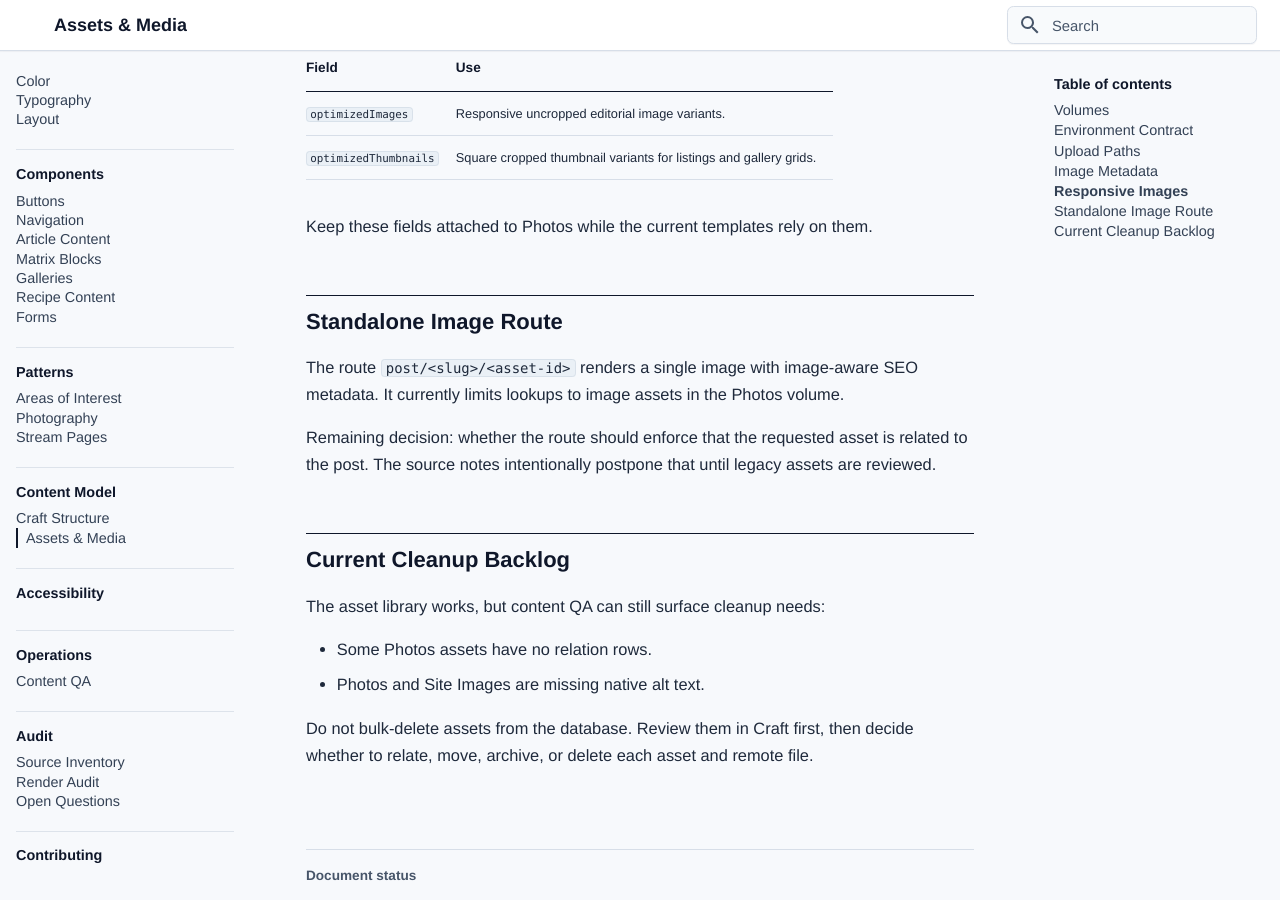
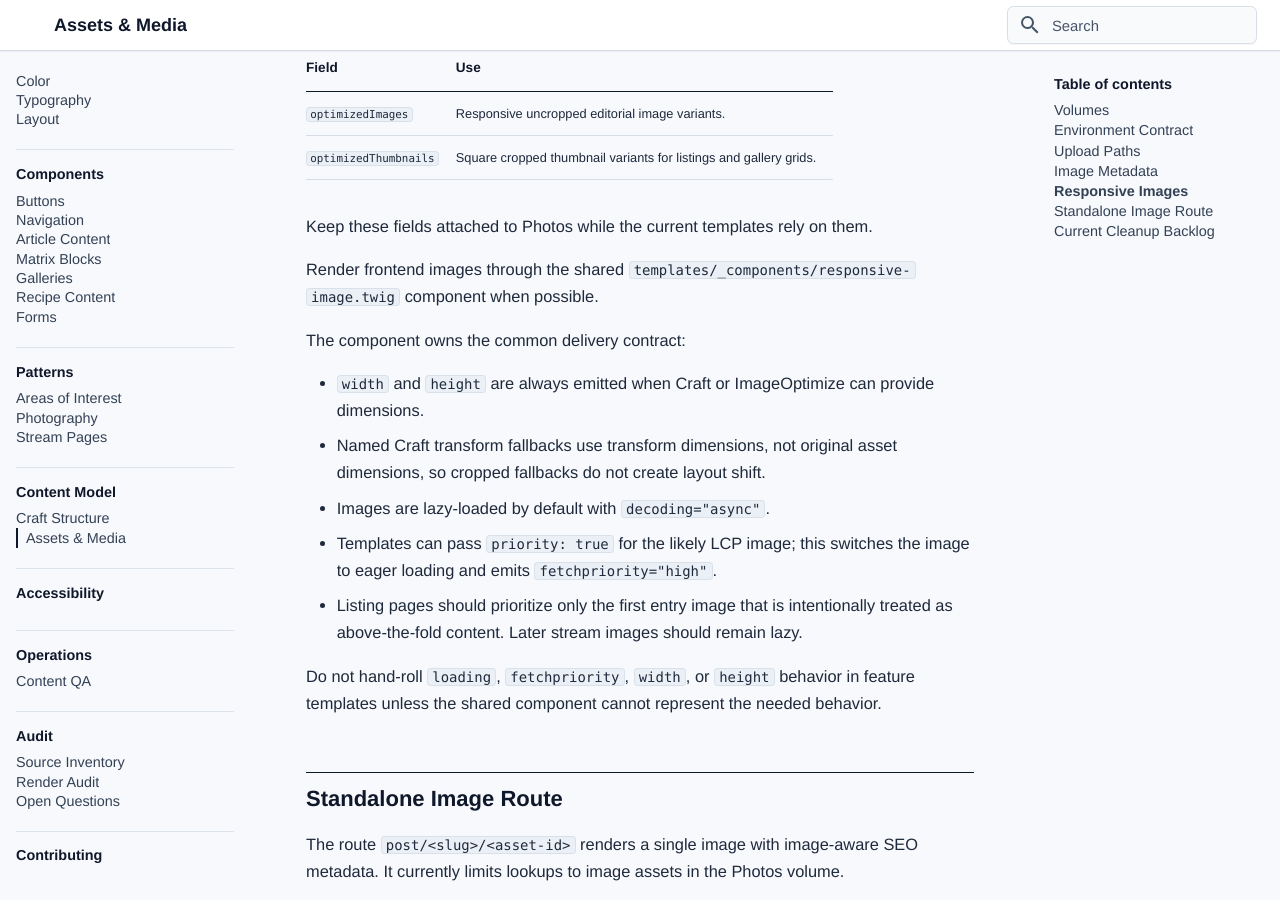
Before and after one commit to bentilden/Design-System, an MkDocs documentation site: the page built from docs/content-model/assets-media.md, in a window 1280 px wide and 900 px high, scrolled down 2672 px. Built offline with MkDocs 1.6.1 and Material for MkDocs 9.7.7, drawn with Linux system fonts in a browser that asks for light colours; some web fonts are replaced.

Commit message:
Document responsive image delivery standards

```diff
--- a/docs/content-model/assets-media.md
+++ b/docs/content-model/assets-media.md
@@ -99,6 +99,18 @@ The Photos volume carries two ImageOptimize fields:
 
 Keep these fields attached to Photos while the current templates rely on them.
 
+Render frontend images through the shared `templates/_components/responsive-image.twig` component when possible.
+
+The component owns the common delivery contract:
+
+- `width` and `height` are always emitted when Craft or ImageOptimize can provide dimensions.
+- Named Craft transform fallbacks use transform dimensions, not original asset dimensions, so cropped fallbacks do not create layout shift.
+- Images are lazy-loaded by default with `decoding="async"`.
+- Templates can pass `priority: true` for the likely LCP image; this switches the image to eager loading and emits `fetchpriority="high"`.
+- Listing pages should prioritize only the first entry image that is intentionally treated as above-the-fold content. Later stream images should remain lazy.
+
+Do not hand-roll `loading`, `fetchpriority`, `width`, or `height` behavior in feature templates unless the shared component cannot represent the needed behavior.
+
 ## Standalone Image Route
 
 The route `post/<slug>/<asset-id>` renders a single image with image-aware SEO metadata. It currently limits lookups to image assets in the Photos volume.
```
Also changed, not shown: docs/components/galleries.md (+3 -2 lines), docs/components/recipe-content.md (+1 -1 lines).
